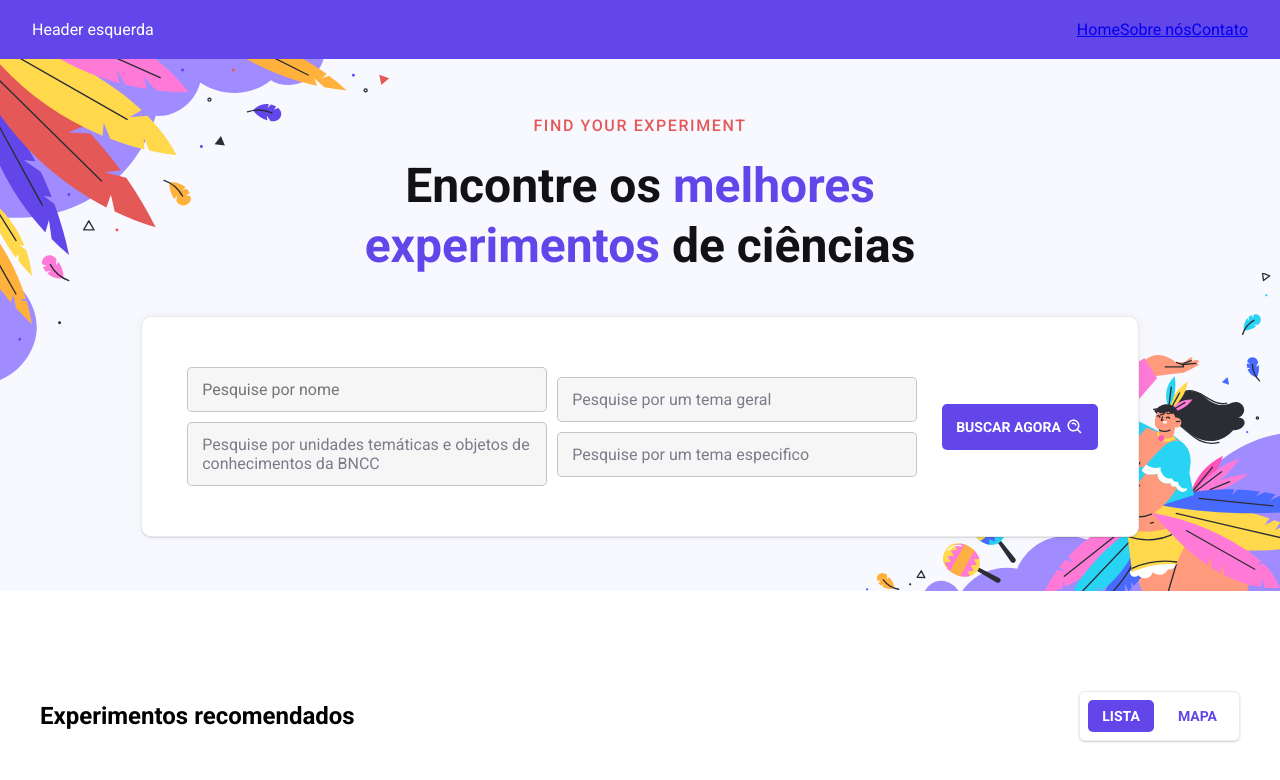
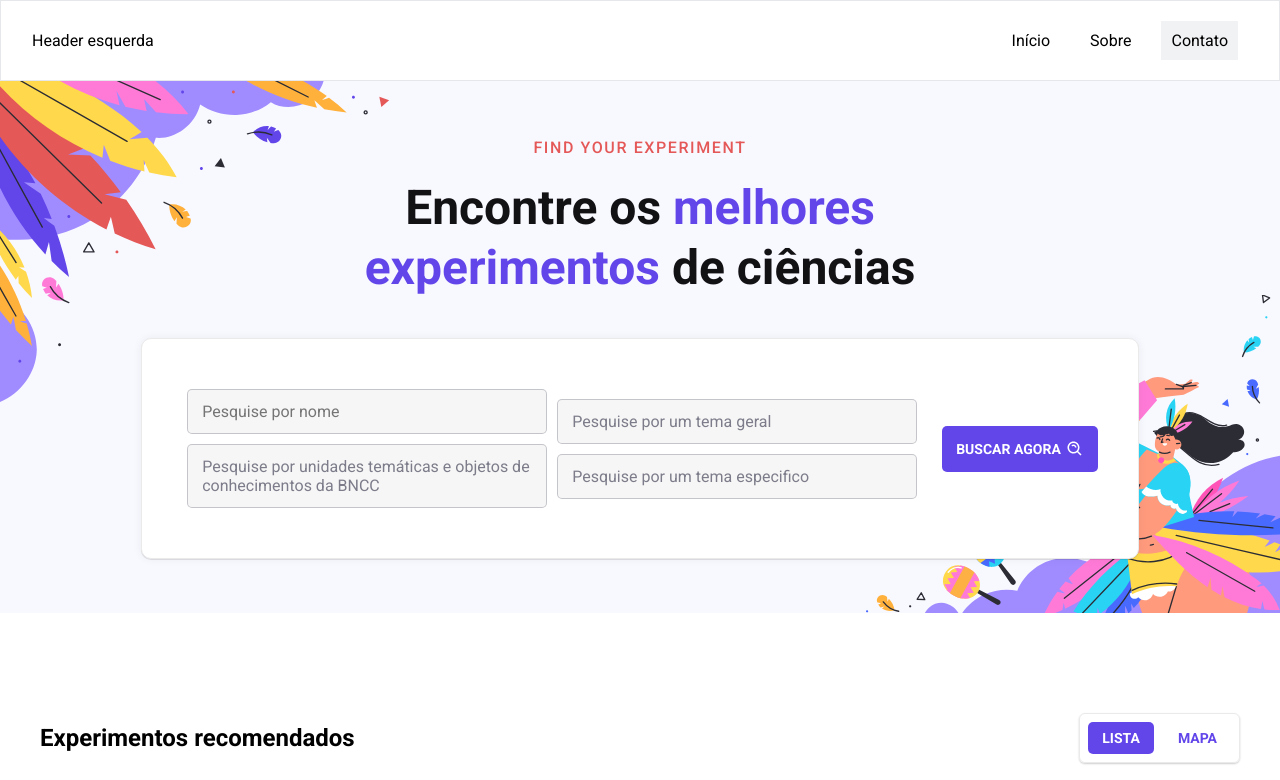
Before and after one commit to felptest/testing, a Next.js app: page / in a window 1280 px wide. Shown: the top 780 px of the page. Built offline with nearby package versions, Linux system fonts and the light colour scheme.

Commit message:
update header css/html

```diff
--- a/src/components/header.tsx
+++ b/src/components/header.tsx
@@ -11,8 +11,8 @@ export const Header = () => {
 
                 <div className={styles.headerContentRight}>
                     <ul>
-                        <li><Link href="/">Home</Link></li>
-                        <li><Link href="/">Sobre nós</Link></li>
+                        <li><Link href="/">Início</Link></li>
+                        <li><Link href="/">Sobre</Link></li>
                         <li><Link href="/">Contato</Link></li>
                     </ul>
                 </div>
--- a/src/styles/components/header.module.css
+++ b/src/styles/components/header.module.css
@@ -1,9 +1,11 @@
 .headerContainer {
-    background: #6246ea;
-    color: white;
+/*     background: #6246ea;
+    color: white; */
     display: flex;
     justify-content: center;
-    padding: 2rem;
+    padding: 1rem;
+    border: 1px solid #E5E7EB;
+
 }
 
 .headerContent {
@@ -24,4 +26,22 @@
 .headerContentRight ul li {
     display: flex;
     list-style: none;
+    margin: 1rem;
+    margin-left: 1rem;
+    padding: 1rem;
 }
+
+.headerContentRight ul li:last-of-type {
+    background: #F1F2F4;
+}
+
+.headerContentRight ul li a{
+    text-decoration: none;
+    color: black;
+}
+
+.headerContentLeft {
+    display: flex;
+    justify-content: center;
+    align-items: center;
+}
```
